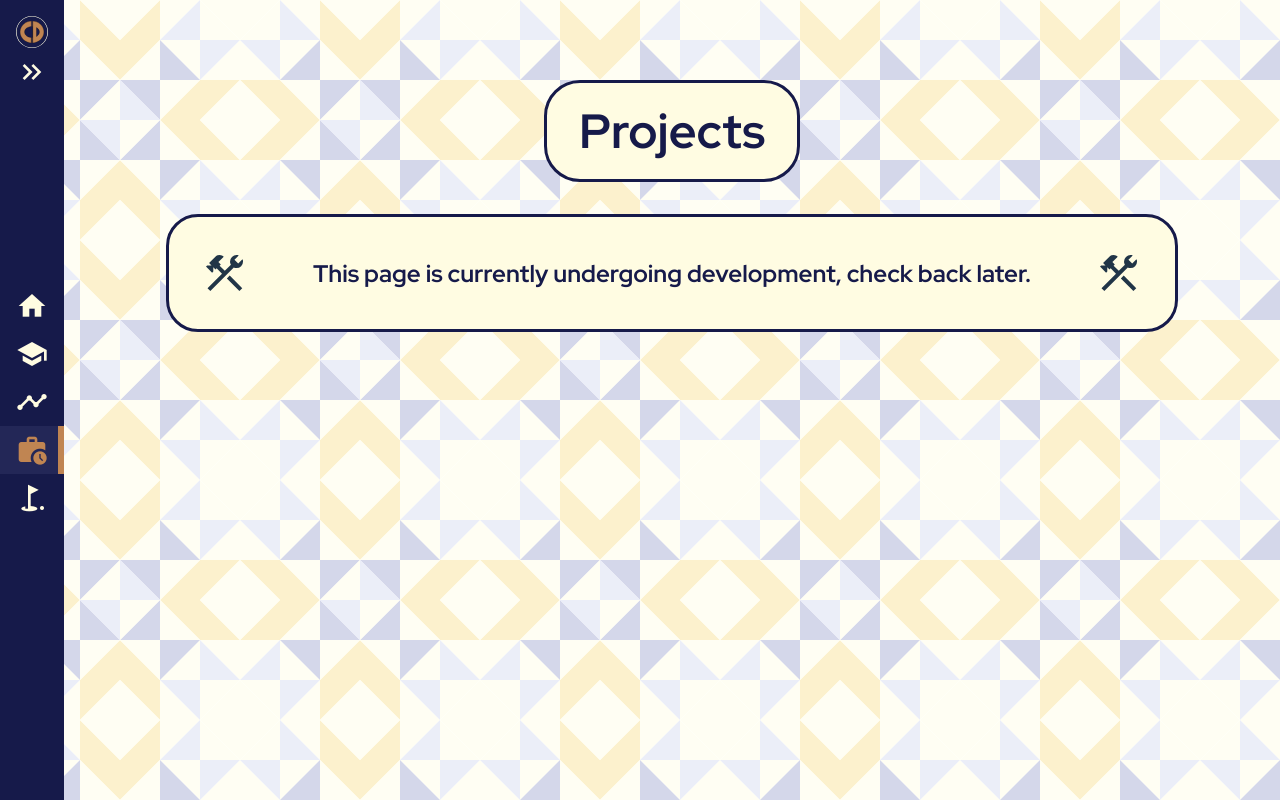
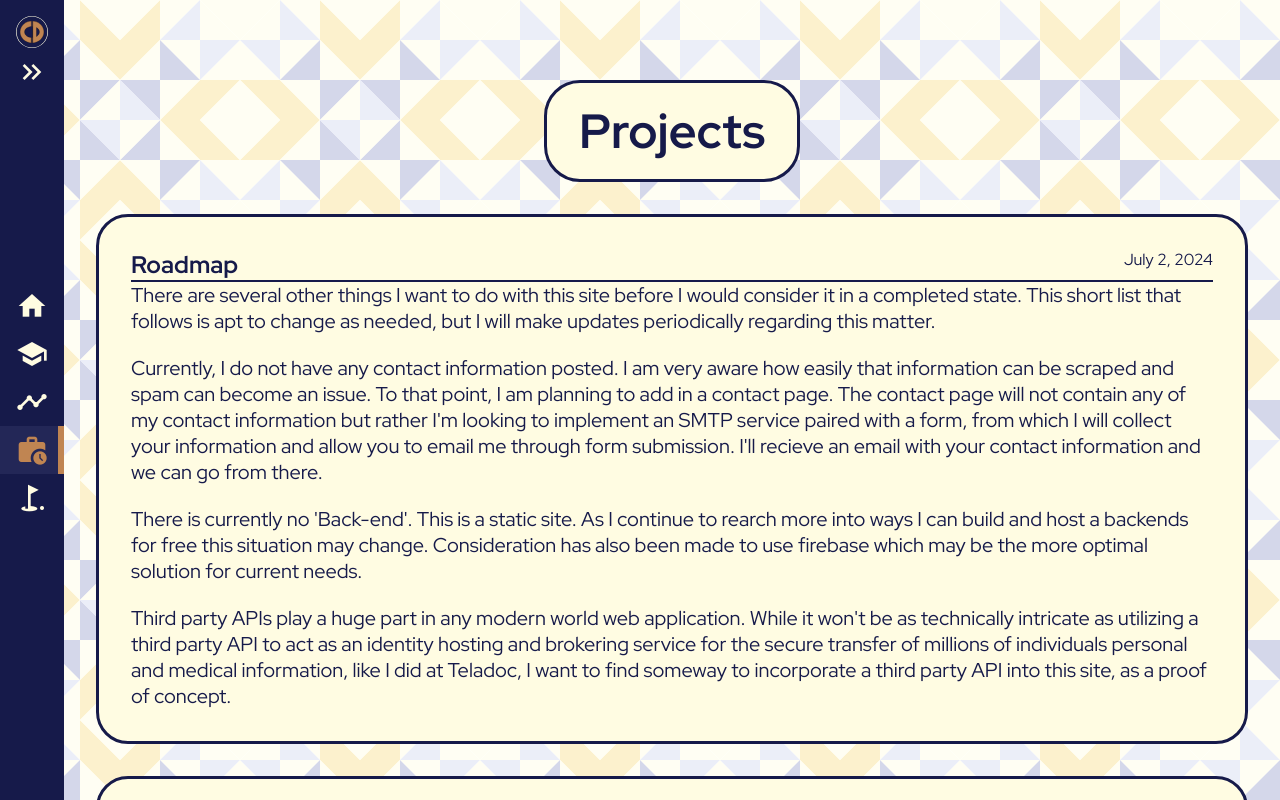
Before and after one commit to caledep/caledep.github.io, a Vue app: page /projects in a window 1280 px wide. Shown: the top 800 px of the page. Built offline with nearby package versions, Linux system fonts and the light colour scheme.

Commit message:
Implemented project page and provided content for the page. some small styling done.

```diff
--- a/src/App.vue
+++ b/src/App.vue
@@ -18,6 +18,7 @@ import SidebarNav from './components/SidebarNav.vue';
 
 body {
   background-image: url(./assets/images/wyo_valley_pattern_2.svg);
+  background-attachment: fixed;
 }
 
 .app {
--- /dev/null
+++ b/src/assets/projects.json
@@ -0,0 +1,40 @@
+{
+"projectList" : [
+  {
+    "heading": "School Projects",
+    "date": "July 1, 2024",
+    "body": [
+      "I would like to provide you links to the repos of all the projects I have worked on throughout my education. Unfortunately, I will not be able to do that as the school I attended, The University of Wyoming, and Professors have been very adament that it is completely unacceptible to use any work I produced for this education in a personal portfolia or to claim any of this work as my own. I wish to respect their requests.", "In lieu of this, I'll just give a breif summary of some of these projects and their accompanied classes. I will not cover the 10+ math and theory classes such as networking, computation and complexity, etc."],
+    "list": {
+      "Class": "Project",
+      "Compilers": "Create custom compiler using Bison and Flex",
+      "Database Systems": "Built Relational database schema utilizing PostgreSQL",
+      "Software Design": "Built stand alone java app utilizing OOD/OOP for a jigsaw puzzle application, lead a team of 4 for this project.",
+      "Operating System Design": "Wrote my own processor pipeline utilizing priority queues",
+      "Linux Programming": "Shell scripting, custom Linux kernal with some focus on embedded systems.",
+      "Web Application Development": "Built mvc projects to facilitate a few small web applications.",
+      "Design and Implimentation In Emerging Environments": "More Complex mvc Project utilizing an angular and typscript stack with mySQL DB",
+      "Senior Design Project": "While I have more freedom to talk about this project it would be only a repeat of what has been described in the timeline page under Senior Design Project"
+    }
+  },
+  {
+    "heading": "Personal Website Project",
+    "date": "July 1, 2024",
+    "body": [
+      "As I mentioned under School Projects I do not have a way to show off the project work completed in school. Similarly, I don't have the option to show you my work in the Teladoc repos. This leaves me with two options:", "Option 1) I could repeat all the project work I had previously done. This option would provide almost nothing to me in return. This would not provide learning experiences, nor would it be accomplishing anything new.",
+      "Option 2) I could build a new portfolio, focusing on applying what I have learned from my professional experience as a software engineer for a global healthcare company.",
+      "I decided Option 2 to be my best option going forward. I started designing this web application in April 2024 with the first rendition of this site going live in May 2024. I have set my repository for this site as public in my github and encourage you to take a look. I will continue to build onto this site for the next few months implementing new features and refining styling and theme work.",
+      "Through researching into this project, I have been able to gather a substantial amount of information and knowledge that can be leveraged towards freelance projects."]
+  },
+  {
+    "heading": "Roadmap",
+    "date": "July 2, 2024",
+    "body": [
+      "There are several other things I want to do with this site before I would consider it in a completed state. This short list that follows is apt to change as needed, but I will make updates periodically regarding this matter.",
+      "Currently, I do not have any contact information posted. I am very aware how easily that information can be scraped and spam can become an issue. To that point, I am planning to add in a contact page. The contact page will not contain any of my contact information but rather I'm looking to implement an SMTP service paired with a form, from which I will collect your information and allow you to email me through form submission. I'll recieve an email with your contact information and we can go from there.",
+      "There is currently no 'Back-end'. This is a static site. As I continue to rearch more into ways I can build and host a backends for free this situation may change. Consideration has also been made to use firebase which may be the more optimal solution for current needs.",
+      "Third party APIs play a huge part in any modern world web application. While it won't be as technically intricate as utilizing a third party API to act as an identity hosting and brokering service for the secure transfer of millions of individuals personal and medical information, like I did at Teladoc, I want to find someway to incorporate a third party API into this site, as a proof of concept."
+    ]
+  }
+]
+}
--- a/src/components/InfoImage.vue
+++ b/src/components/InfoImage.vue
@@ -58,7 +58,6 @@ const props = defineProps({
     .image-block {
       display: flex;
       flex-basis: 30%;
-      min-width: 300px;
       @media (max-width: $media_width) {
         width: fit-content;
         flex-grow: 1;
--- a/src/styles/_vars.scss
+++ b/src/styles/_vars.scss
@@ -1,7 +1,8 @@
 // Color Palette
 $primary: #161a4a;
 $primary-hover: #232757;
-$clear: rgba(0, 0, 0, 0);
+$lightClear: rgba(255, 252, 226, 0.3);
+$timelineClear: rgba(35, 39, 87, 0.2);
 $dark-alt: #c08552;
 $light: #fffce2;
 
--- a/src/styles/global.scss
+++ b/src/styles/global.scss
@@ -14,6 +14,7 @@
   padding: $pad;
   color: $primary;
   background: $light;
+  // background: radial-gradient( $lightClear, $light);
   border: solid;
   border-width: $border-width;
   border-color: $primary;
--- a/src/views/Projects.vue
+++ b/src/views/Projects.vue
@@ -1,16 +1,88 @@
 <template>
   <main class="projects-page">
-    <ConstructionPage>Projects</ConstructionPage>
+    <PageTitleHeader>Projects</PageTitleHeader>
+    <div class="projectList">
+      <div
+        v-for="(updateItem, index) in json.projectList"
+        :key="index"
+        class="item cont-frame"
+      >
+        <div class="top">
+          <h2>{{ updateItem.heading }}</h2>
+          <div class="date">{{ updateItem.date }}</div>
+          <!-- <hr /> -->
+        </div>
+        <div v-for="(p, i) in updateItem.body" :key="i" class="body">
+          <br v-if="i > 0" />
+          <hr v-else />
+          <p>{{ p }}</p>
+        </div>
+        <div>
+          <div v-for="(item, label) in updateItem.list" :key="label">
+            <div class="list-item">
+              <h4>{{ label }}:</h4>
+              <p>{{ item }}</p>
+            </div>
+          </div>
+        </div>
+      </div>
+    </div>
   </main>
 </template>
 <script setup>
-import ConstructionPage from '../components/ConstructionPage.vue';
+import PageTitleHeader from '../components/PageTitleHeader.vue';
+import json from '../assets/projects.json';
 </script>
 <style lang="scss" scoped>
-main {
+.projectList {
+  gap: $pad;
+  flex-direction: column-reverse;
+  @media (max-width: $media_width) {
+    padding-top: $pad_quart;
+  }
+}
+div {
   display: flex;
   flex-direction: column;
-  align-content: center;
-  flex-grow: 1;
+}
+.top {
+  display: flex;
+  flex-direction: row;
+  justify-content: space-between;
+}
+.date {
+  text-wrap: nowrap;
+}
+.item {
+  padding-bottom: $pad;
+}
+.list-item {
+  display: flex;
+  flex-direction: row;
+  h4 {
+    flex: 1;
+    display: flex;
+    justify-self: flex-start;
+    @media (max-width: $media_width) {
+      width: min-content;
+      flex-basis: 50%;
+    }
+  }
+  h4::after {
+    content: '';
+    border-bottom: 1px dotted;
+    flex: 1;
+    margin: 0 3px;
+    transform: translateY(16px);
+    align-self: flex-start;
+  }
+  p {
+    display: flex;
+    font-size: 16px;
+    @media (max-width: $media_width) {
+      width: min-content;
+      flex-basis: 50%;
+    }
+  }
 }
 </style>
--- a/src/views/Timeline.vue
+++ b/src/views/Timeline.vue
@@ -53,7 +53,7 @@ main {
     outline: 4px solid $dark-alt;
     outline-offset: -7px;
     overflow: hidden;
-    background-color: rgba(35, 39, 87, 0.1);
+    background-color: $timelineClear;
     @media (max-width: $media_width) {
       border: none;
       outline: none;
```
